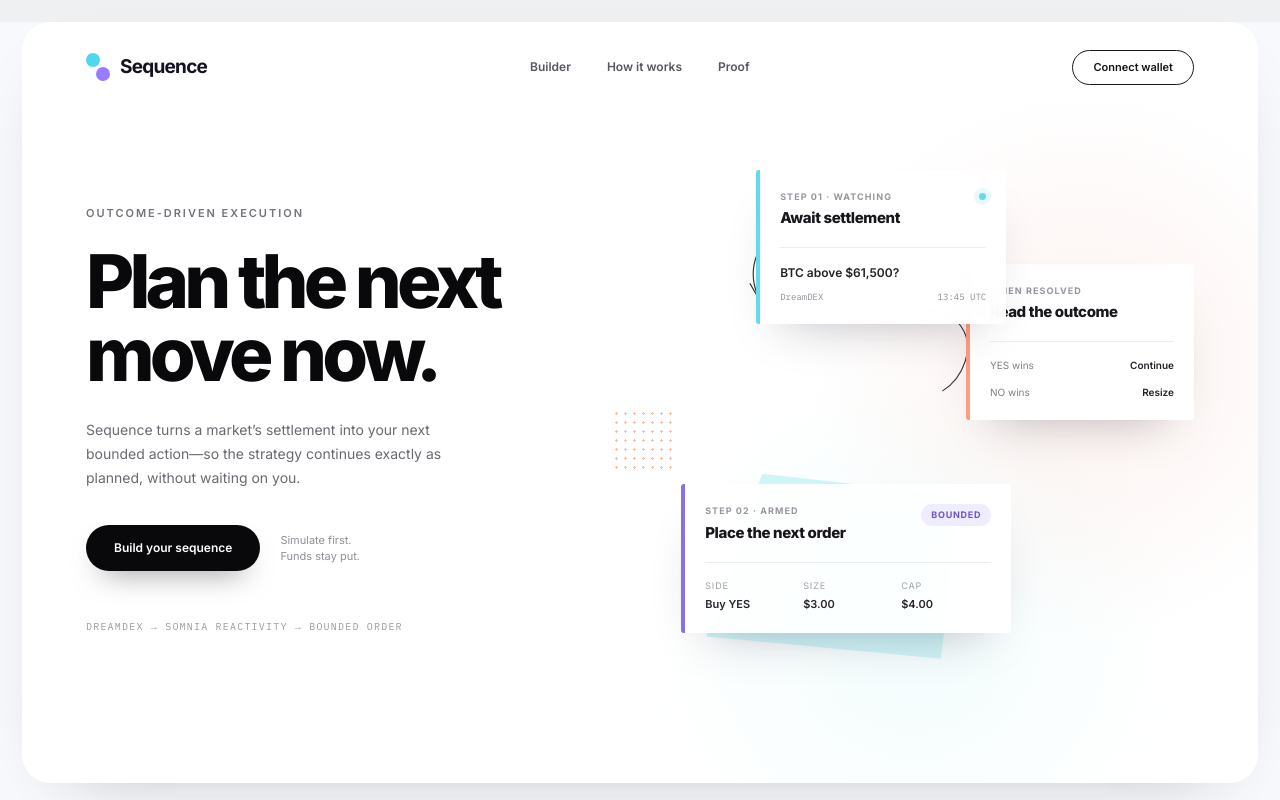
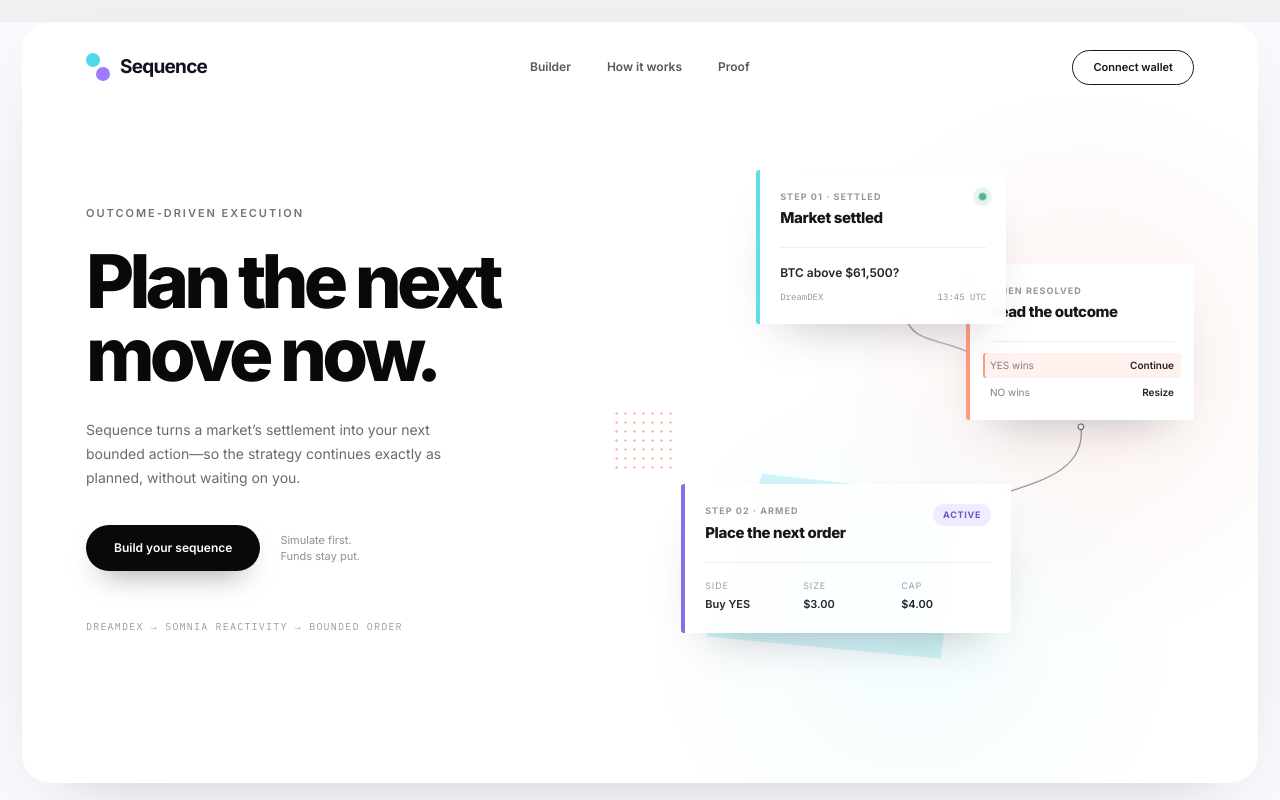
Before and after one commit to jenzylove/sequence, a React (Vite) app in the folder app/web/: page / in a window 1280 px wide. Shown: the top 800 px of the page. Built offline with nearby package versions, Linux system fonts and the light colour scheme.

Commit message:
feat(ui): animate hero sequence flow

```diff
--- a/app/web/src/components/Hero.jsx
+++ b/app/web/src/components/Hero.jsx
@@ -24,16 +24,21 @@ export default function Hero({ onBuild }) {
         <div className="sequence-visual relative mx-auto h-[520px] w-full max-w-[650px] lg:mx-0">
           <div className="absolute left-[7%] top-[48%] h-16 w-16 opacity-70 dotted-coral" />
           <div className="absolute bottom-[4%] left-[22%] h-[185px] w-[255px] bg-[#c6f3f7] opacity-80 [clip-path:polygon(22%_0,100%_12%,92%_100%,0_88%)]" />
-          <svg className="absolute inset-0 z-[1] h-full w-full" viewBox="0 0 650 520" fill="none" aria-hidden="true">
-            <path d="M196 130c-18-43 20-85 68-73 50 12 28 68 57 83 28 15 65-7 86 22 16 22 3 54-19 68" stroke="#302D35" strokeWidth="1.15"/>
-            <path d="M195 130l-7-12m7 12 14-1" stroke="#302D35" strokeWidth="1.15"/>
+          <svg className="hero-flow-map absolute inset-0 z-[2] h-full w-full" viewBox="0 0 650 520" fill="none" aria-hidden="true">
+            <defs>
+              <marker id="flow-arrow" markerWidth="7" markerHeight="7" refX="6" refY="3.5" orient="auto"><path d="M1 1l4.5 2.5L1 6" stroke="#514c57" strokeWidth="1" strokeLinecap="round" strokeLinejoin="round" /></marker>
+            </defs>
+            <path className="flow-path flow-path-one" d="M350 151 C354 182 395 175 423 194" markerEnd="url(#flow-arrow)" />
+            <path className="flow-path flow-path-two" d="M532 267 C538 318 477 326 429 344" markerEnd="url(#flow-arrow)" />
+            <circle className="flow-node flow-node-one" cx="350" cy="151" r="3" />
+            <circle className="flow-node flow-node-two" cx="532" cy="267" r="3" />
           </svg>
 
-          <article className="float-card absolute left-[30%] top-[2%] z-[4] w-[250px] border-l-[4px] border-[#62dbea] p-5">
+          <article className="float-card hero-flow-card card-watch absolute left-[30%] top-[2%] z-[4] w-[250px] border-l-[4px] border-[#62dbea] p-5">
             <div className="flex items-start justify-between gap-4">
               <div>
-                <div className="eyebrow">Step 01 · Watching</div>
-                <h3 className="card-title">Await settlement</h3>
+                <div className="eyebrow">Step 01 · <span className="status-copy"><span className="watching-label">Watching</span><span className="settled-label">Settled</span></span></div>
+                <h3 className="card-title"><span className="status-copy"><span className="watching-label">Await settlement</span><span className="settled-label">Market settled</span></span></h3>
               </div>
               <span className="status-dot bg-[#65dbe9]" />
             </div>
@@ -43,22 +48,22 @@ export default function Hero({ onBuild }) {
             </div>
           </article>
 
-          <article className="float-card absolute right-[0%] top-[20%] z-[3] w-[228px] border-l-[4px] border-[#ff9b7f] p-5">
+          <article className="float-card hero-flow-card card-outcome absolute right-[0%] top-[20%] z-[3] w-[228px] border-l-[4px] border-[#ff9b7f] p-5">
             <div className="eyebrow">When resolved</div>
             <h3 className="card-title">Read the outcome</h3>
             <div className="mt-5 space-y-3 border-t border-[#efedf1] pt-4 text-[10px]">
-              <div className="flex justify-between"><span className="text-[#827d87]">YES wins</span><b className="font-semibold text-[#27242b]">Continue</b></div>
+              <div className="outcome-selected flex justify-between"><span className="text-[#827d87]">YES wins</span><b className="font-semibold text-[#27242b]">Continue</b></div>
               <div className="flex justify-between"><span className="text-[#827d87]">NO wins</span><b className="font-semibold text-[#27242b]">Resize</b></div>
             </div>
           </article>
 
-          <article className="float-card absolute bottom-[9%] left-[18%] z-[5] w-[330px] border-l-[4px] border-[#8a70e8] p-5">
+          <article className="float-card hero-flow-card card-order absolute bottom-[9%] left-[18%] z-[5] w-[330px] border-l-[4px] border-[#8a70e8] p-5">
             <div className="flex items-start justify-between">
               <div>
                 <div className="eyebrow">Step 02 · Armed</div>
                 <h3 className="card-title">Place the next order</h3>
               </div>
-              <span className="rounded-full bg-[#f0ecff] px-2.5 py-1 text-[9px] font-bold uppercase tracking-[0.08em] text-[#7056c9]">Bounded</span>
+              <span className="order-state rounded-full bg-[#f0ecff] px-2.5 py-1 text-[9px] font-bold uppercase tracking-[0.08em] text-[#7056c9]"><span className="armed-label">Armed</span><span className="active-label">Active</span></span>
             </div>
             <div className="mt-5 grid grid-cols-3 gap-2 border-t border-[#efedf1] pt-4">
               <Metric label="Side" value="Buy YES" />
--- a/app/web/src/index.css
+++ b/app/web/src/index.css
@@ -28,6 +28,50 @@ button, a, input, select { font: inherit; }
 .card-title { margin-top: 6px; font-size: 15px; line-height: 1.2; font-weight: 750; letter-spacing: -.025em; color: #18161b; }
 .status-dot { margin-top: 3px; height: 7px; width: 7px; border-radius: 999px; box-shadow: 0 0 0 5px rgba(101,219,233,.16); }
 .dotted-coral { background-image: radial-gradient(#ff9b7f 1.3px, transparent 1.3px); background-size: 9px 9px; }
+.flow-path { fill: none; stroke: #514c57; stroke-width: 1.05; stroke-linecap: round; stroke-dasharray: 230; stroke-dashoffset: 230; opacity: 0; }
+.flow-node { fill: #fff; stroke: #514c57; stroke-width: 1; opacity: 0; }
+.status-copy { position: relative; display: inline-grid; }
+.status-copy > span { grid-area: 1 / 1; white-space: nowrap; }
+.settled-label, .active-label { opacity: 0; }
+.order-state { display: inline-grid; min-width: 48px; text-align: center; }
+.order-state > span { grid-area: 1 / 1; }
+.outcome-selected { margin: -5px -7px; border-radius: 3px; padding: 5px 7px; transition: background .4s ease, box-shadow .4s ease; }
+.card-watch { animation: watch-card-cycle 9s cubic-bezier(.22,.75,.25,1) infinite; }
+.card-outcome { animation: outcome-card-cycle 9s cubic-bezier(.22,.75,.25,1) infinite; }
+.card-order { animation: order-card-cycle 9s cubic-bezier(.22,.75,.25,1) infinite; }
+.flow-path-one { animation: path-one-cycle 9s ease-in-out infinite; }
+.flow-path-two { animation: path-two-cycle 9s ease-in-out infinite; }
+.flow-node-one { animation: node-one-cycle 9s ease-in-out infinite; }
+.flow-node-two { animation: node-two-cycle 9s ease-in-out infinite; }
+.watching-label { animation: watching-copy-cycle 9s ease infinite; }
+.settled-label { animation: settled-copy-cycle 9s ease infinite; }
+.status-dot { animation: watching-dot-cycle 9s ease infinite; }
+.outcome-selected { animation: outcome-selected-cycle 9s ease infinite; }
+.armed-label { animation: armed-copy-cycle 9s ease infinite; }
+.active-label { animation: active-copy-cycle 9s ease infinite; }
+
+@keyframes watch-card-cycle { 0%,2% { opacity:0; transform:translateY(12px); } 8%,92% { opacity:1; transform:translateY(0); } 96%,100% { opacity:0; transform:translateY(-2px); } }
+@keyframes outcome-card-cycle { 0%,15% { opacity:0; transform:translateY(12px); } 22%,92% { opacity:1; transform:translateY(0); } 96%,100% { opacity:0; transform:translateY(-2px); } }
+@keyframes order-card-cycle { 0%,42% { opacity:0; transform:translateY(12px); } 50%,92% { opacity:1; transform:translateY(0); } 96%,100% { opacity:0; transform:translateY(-2px); } }
+@keyframes path-one-cycle { 0%,24% { opacity:0; stroke-dashoffset:230; } 28% { opacity:.72; } 36%,90% { opacity:.72; stroke-dashoffset:0; } 96%,100% { opacity:0; stroke-dashoffset:0; } }
+@keyframes path-two-cycle { 0%,43% { opacity:0; stroke-dashoffset:230; } 48% { opacity:.72; } 57%,90% { opacity:.72; stroke-dashoffset:0; } 96%,100% { opacity:0; stroke-dashoffset:0; } }
+@keyframes node-one-cycle { 0%,24% { opacity:0; } 28%,90% { opacity:1; } 96%,100% { opacity:0; } }
+@keyframes node-two-cycle { 0%,43% { opacity:0; } 48%,90% { opacity:1; } 96%,100% { opacity:0; } }
+@keyframes watching-copy-cycle { 0%,26% { opacity:1; } 31%,100% { opacity:0; } }
+@keyframes settled-copy-cycle { 0%,26% { opacity:0; } 31%,92% { opacity:1; } 96%,100% { opacity:0; } }
+@keyframes watching-dot-cycle { 0%,25% { background:#65dbe9; transform:scale(1); } 29%,90% { background:#55b58a; transform:scale(1.08); box-shadow:0 0 0 5px rgba(85,181,138,.15); } 96%,100% { transform:scale(1); } }
+@keyframes outcome-selected-cycle { 0%,35% { background:transparent; box-shadow:none; } 40%,90% { background:#fff1ed; box-shadow:inset 2px 0 #ff9b7f; } 96%,100% { background:transparent; box-shadow:none; } }
+@keyframes armed-copy-cycle { 0%,52% { opacity:1; } 57%,100% { opacity:0; } }
+@keyframes active-copy-cycle { 0%,52% { opacity:0; } 57%,92% { opacity:1; } 96%,100% { opacity:0; } }
+
+@media (prefers-reduced-motion: reduce) {
+  .hero-flow-card, .flow-path, .flow-node, .watching-label, .settled-label, .status-dot, .outcome-selected, .armed-label, .active-label { animation: none !important; }
+  .hero-flow-card { opacity: 1; transform: none; }
+  .flow-path { opacity: .62; stroke-dashoffset: 0; }
+  .flow-node { opacity: 1; }
+  .watching-label, .armed-label { opacity: 1; }
+  .settled-label, .active-label { opacity: 0; }
+}
 .product-band { margin: 0 22px 22px; border-radius: 28px; background: #efefff; }
 .section-tag { display: inline-flex; border-radius: 2px; padding: 5px 9px; font-size: 8px; font-weight: 800; letter-spacing: .14em; text-transform: uppercase; color: #fff; }
 .workspace-card { overflow: hidden; border: 1px solid rgba(220,216,226,.9); border-radius: 18px; background: #fff; box-shadow: 0 28px 70px -50px rgba(48,39,67,.46); }
```
